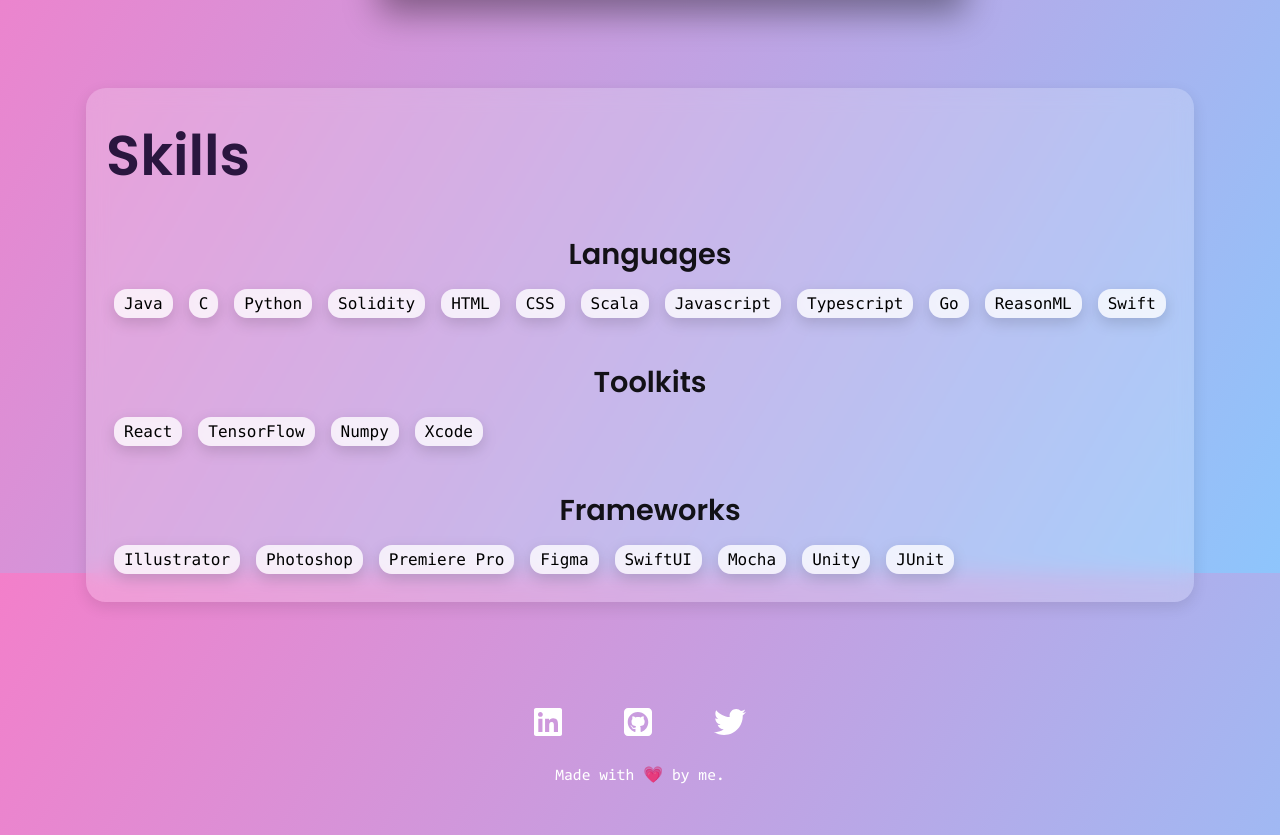
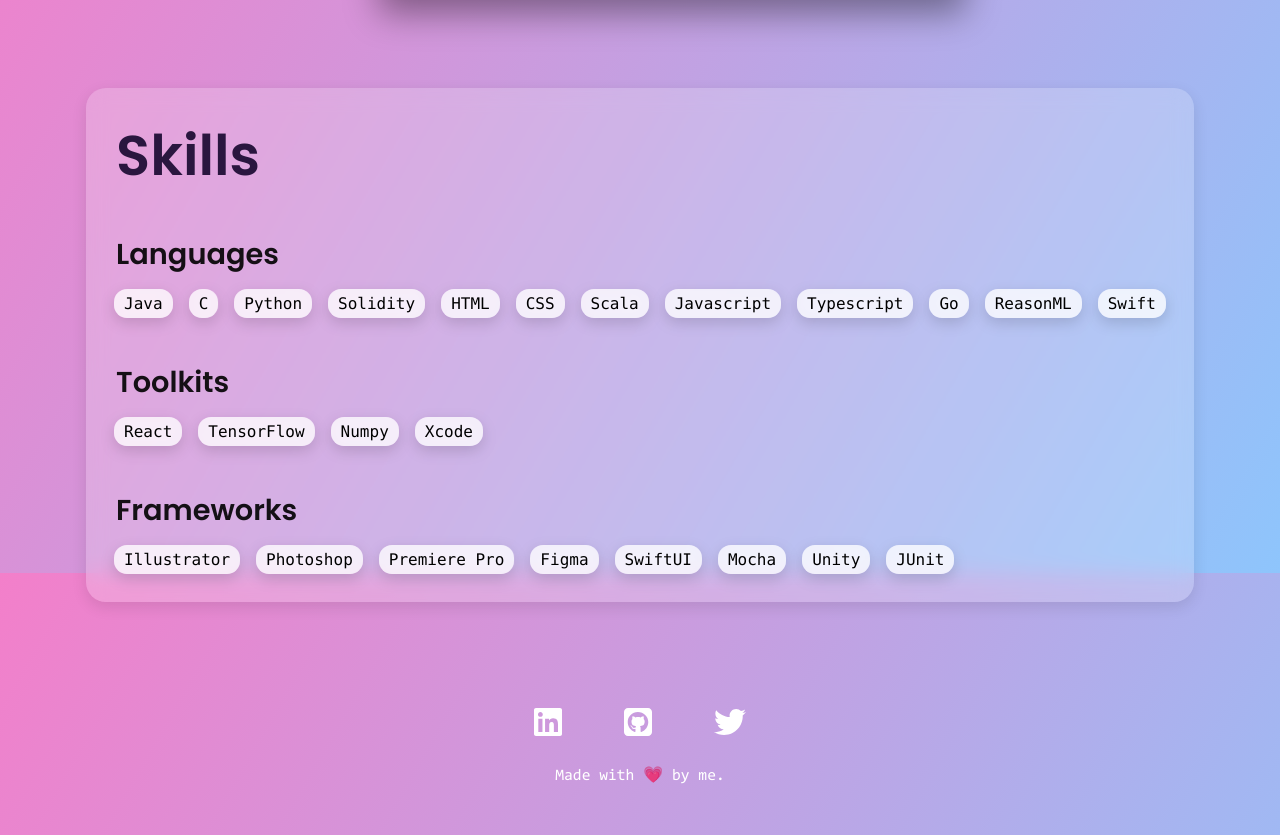
Before and after one commit to samgundotra/personal-website, a React (Create React App) app: page / in a window 1280 px wide. Shown: the part 7960-8795 px from the top of the page. Built offline with nearby package versions, Linux system fonts and the light colour scheme; a web font is replaced by a local one.

Commit message:
skills bug

```diff
--- a/src/App.css
+++ b/src/App.css
@@ -749,7 +749,7 @@
 }
 
 .mobile-skills {
-  font-family: 'Consolas';
+  font-family: 'Poppins';
   position: relative;
   /* left: -25px; */
   /* padding: 55px 37px; */
@@ -786,9 +786,14 @@
   margin: 8px;
 }
 
+#skills-section h2 {
+  margin-left: 10px;
+}
+
 .prof-personal-box-content h2 {
   font-family: 'Poppins';
   margin: 5px 0px;
+  margin-left: 10px;
 }
 
 .mobile-skills p {
@@ -809,21 +814,19 @@
   color: #000;
   margin: 8px;
 }
-.mobile-skills h2 {
-  font-family: 'Poppins';
-  margin: 5px 0px;
-}
 
 
 .mobile-skills h3 {
   font-family: 'Poppins';
   font-size: 1.8em;
-  color:#000;
+  color: #000;
   opacity: 90%;
   font-weight: 600;
-  margin-top: 25px ;
+  margin-top: 25px;
   margin-bottom: 5px;
-  margin-left: 10px
+  margin-left: 10px;
+  display: flex;
+  justify-content: flex-start;
 }
 
 
@@ -836,12 +839,14 @@
 .prof-personal-box-content h3 {
   font-family: 'Poppins';
   font-size: 1.8em;
-  color:#000;
+  color: #000;
   opacity: 90%;
   font-weight: 600;
-  margin-top: 25px ;
+  margin-top: 25px;
   margin-bottom: 5px;
-  margin-left: 10px
+  display: flex;
+  margin-left: 10px;
+  justify-content: flex-start;
 }
 
 .skills-subdivision {
```
